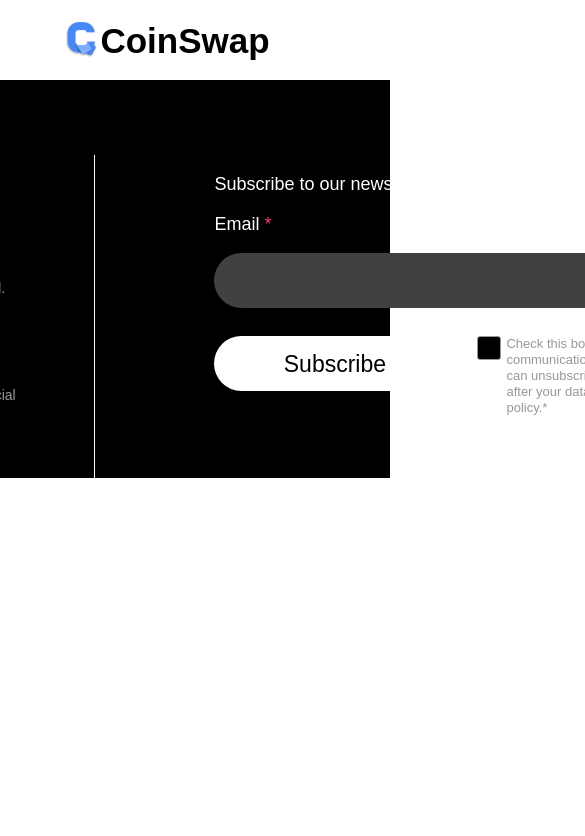
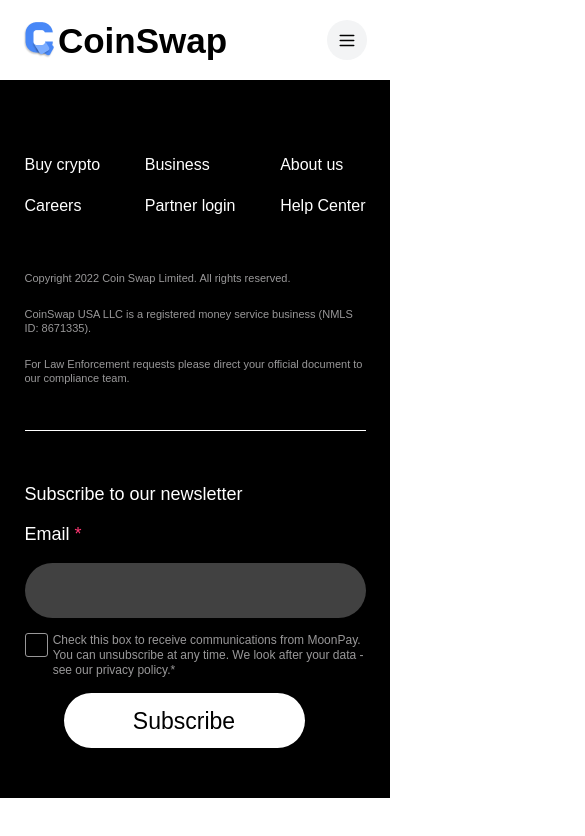
Before and after one commit to mrSnail04/P2P_Wallet, a React (Create React App) app: page / in a window 390 px wide. Shown: the top 836 px of the page, 585 px wide, since content can reach past the window. Built offline with nearby package versions, Linux system fonts and the light colour scheme.

Commit message:
mobile version

```diff
--- a/src/App.js
+++ b/src/App.js
@@ -1,5 +1,5 @@
-import React from 'react'
-import { Routes, Route } from 'react-router-dom'
+import React, { useEffect } from 'react'
+import { Routes, Route, useLocation } from 'react-router-dom'
 import './App.module.scss'
 import { About } from './pages/About/About'
 import { Layout } from './components/Layout/Layout'
@@ -9,6 +9,11 @@ import { Help } from './pages/Help/Help'
 import { BuyCrypto } from './pages/BuyCrypto/BuyCrypto'
 
 function App () {
+  const { pathname } = useLocation()
+  useEffect(() => {
+    window.scrollTo(0, 0)
+  }, [pathname])
+
   return (
     <Routes>
       <Route path="/" element={<Layout/>}>
--- a/src/components/CheckBox/CheckBox.module.scss
+++ b/src/components/CheckBox/CheckBox.module.scss
@@ -27,3 +27,16 @@
   color: #FFFFFF;
   background: url(../../assets/icons/checkbox.svg);
 }
+@media (max-width: 900px) {
+  .checkboxWrap{
+    margin-bottom: 15px;
+    width: 341px;
+    p{
+      width: 100%;
+      height: auto;
+      font-weight: 400;
+      font-size: 12px;
+      line-height: 15px;
+    }
+  }
+}
--- a/src/components/Footer/Footer.js
+++ b/src/components/Footer/Footer.js
@@ -3,6 +3,8 @@ import cn from 'classnames'
 import { Link, useNavigate, useParams } from 'react-router-dom'
 import { CheckBox } from '../CheckBox/CheckBox'
 import styles from './Footer.module.scss'
+import { useSelector } from 'react-redux'
+import { openHamburgerSelector } from '../../store/countSlice'
 
 export const Footer = () => {
   const listCurrency = [
@@ -15,7 +17,7 @@ export const Footer = () => {
   ]
   const navigate = useNavigate()
   const { cryptoOption, currencyBuy, currencySell } = useParams()
-
+  const openHamburger = useSelector(openHamburgerSelector)
   if (cryptoOption === 'buy') {
     if (currencyBuy) {
       // eslint-disable-next-line no-lone-blocks,array-callback-return
@@ -81,7 +83,7 @@ export const Footer = () => {
     }
   }
   return (
-    <div className={styles.root}>
+    <div className={cn(styles.root, { [styles.hide]: openHamburger })}>
       <div className={styles.footerWrap}>
         <div className={styles.footerBlocks}>
           {window.location.href.indexOf('crypto') !== -1
--- a/src/components/Footer/Footer.module.scss
+++ b/src/components/Footer/Footer.module.scss
@@ -161,3 +161,46 @@
     color: #000000;
   }
 }
+@media screen and (max-width: 700px) {
+  .root{
+    &.hide{
+      display: none;
+    }
+  }
+  .mainFooter{
+    width: 341px;
+    flex-direction: column;
+  }
+  .footerBlockOne{
+    padding: 0 0 34px 0;
+    border: 0;
+    border-bottom: 1px solid #FFFFFF;
+  }
+  .footerNav{
+    justify-content: space-between;
+  }
+  .blockItem{
+    margin-right: 0;
+  }
+  .footerBlockTwo{
+    padding: 34px 0 0 0 ;
+    margin: 0;
+  }
+  .copyrightBlock{
+    margin: 45px 0 0 0;
+    width: 100%;
+    p{
+      font-weight: 400;
+      font-size: 11px;
+      line-height: 14px;
+    }
+  }
+  .subscribeInput{
+    width: 100%;
+  }
+  .footerButton{
+    margin: 15px 0 50px 0;
+    flex-direction: column-reverse;
+    align-items: center;
+  }
+}
--- a/src/components/Header/Header.js
+++ b/src/components/Header/Header.js
@@ -1,19 +1,23 @@
 import React, { useState } from 'react'
+import cn from 'classnames'
 import Logo from '../../assets/images/Logo_Header.png'
 import arrow from '../../assets/icons/Arrow.svg'
 import Heading from '../Heading/Heading'
 import { Link } from 'react-router-dom'
 import { Dropdown } from '../Dropemenu/DropMenu'
 import styles from './Header.module.scss'
-import { useDispatch } from 'react-redux'
-import { changePage } from '../../store/countSlice'
+import { useDispatch, useSelector } from 'react-redux'
+import { changeOpenHamburger, changePage, openHamburgerSelector } from '../../store/countSlice'
 
 export const Header = () => {
   const dispatch = useDispatch()
-
+  const openHamburger = useSelector(openHamburgerSelector)
   const [dropdown, setDropdown] = useState(false)
   const handleBuyCryptoClick = () => {
     dispatch(changePage('1'))
+  }
+  const handleHamburgerClick = () => {
+    dispatch(changeOpenHamburger(!openHamburger))
   }
   return (
     <nav className={styles.root}>
@@ -22,6 +26,12 @@ export const Header = () => {
           <img src={Logo} alt={'Logo'}/>
           <Heading level={3}>CoinSwap</Heading>
         </Link>
+        <div className={styles.hamburgerWrap}>
+          <button
+            onClick={handleHamburgerClick}
+            className={cn(styles.hamburgerButton, { [styles.close]: openHamburger })}
+          />
+        </div>
         <div className={styles.menuWrap}>
           <div className={styles.groupeOneWrap}>
             <Link to='/crypto/buy/btc/usd' onClick={handleBuyCryptoClick} className={styles.menuItem}>
--- a/src/components/Header/Header.module.scss
+++ b/src/components/Header/Header.module.scss
@@ -6,6 +6,7 @@
 }
 .navWrap{
     display: flex;
+    align-items: center;
 }
 .logo {
     text-decoration: none;
@@ -40,7 +41,7 @@
 .menuItem {
     text-decoration: none;
     border: 0;
-    background-color: transparent;
+    background-color: rgba(255, 255, 255, 0);
     cursor: pointer;
     font-family: 'Proxima Nova', sans-serif;
     font-style: normal;
@@ -49,9 +50,33 @@
     line-height: 19px;
     color: #000000;
 }
+.hamburgerWrap{
+    display: none;
+    width: 40px;
+    height: 40px;
+    background-color: #F3F4F5;
+    border-radius: 50px;
+    justify-content: center;
+    align-items: center;
+}
+.hamburgerButton{
+    background: url(../../assets/icons/hamburger_open.svg) no-repeat center;
+    width: 25px;
+    height: 25px;
+    border: 0;
+    &.close{
+        background: url(../../assets/icons/hamburger_close.svg) no-repeat center;
+    }
+}
 
-@media screen and (max-width: 800px) {
+@media screen and (max-width: 700px) {
     .menuWrap{
         display: none;
     }
+    .hamburgerWrap{
+        display: flex;
+    }
+    .logo{
+        margin-right: 100px;
+    }
 }
--- a/src/components/Heading/Heading.module.scss
+++ b/src/components/Heading/Heading.module.scss
@@ -31,3 +31,10 @@
 .colorWhite{
     color: #FFFFFF;
 }
+@media screen and (max-width: 700px){
+    .level1{
+        font-weight: 700;
+        font-size: 50px;
+        line-height: 61px;
+    }
+}
--- a/src/components/Layout/Layout.js
+++ b/src/components/Layout/Layout.js
@@ -2,15 +2,21 @@ import React from 'react'
 import { Outlet } from 'react-router-dom'
 import { Header } from '../Header/Header'
 import { Footer } from '../Footer/Footer'
-
 import styles from './Layout.module.scss'
+import { useSelector } from 'react-redux'
+import { openHamburgerSelector } from '../../store/countSlice'
+import { MobileHeader } from '../MobileHeader/MobileHeader'
 
 export const Layout = () => {
+  const openHamburger = useSelector(openHamburgerSelector)
   return (
     <div className={styles.root}>
       <div>
         <Header/>
-        <Outlet/>
+        {openHamburger
+          ? <MobileHeader/>
+          : <Outlet/>
+        }
       </div>
       <Footer/>
     </div>
--- /dev/null
+++ b/src/components/MobileHeader/MobileHeader.js
@@ -0,0 +1,53 @@
+import React, { useEffect, useState } from 'react'
+import cn from 'classnames'
+import { Link } from 'react-router-dom'
+import arrow from '../../assets/icons/Arrow.svg'
+import { changeOpenHamburger, changePage, openHamburgerSelector } from '../../store/countSlice'
+import { useDispatch, useSelector } from 'react-redux'
+import styles from './MobileHeader.module.scss'
+
+export const MobileHeader = () => {
+  const dispatch = useDispatch()
+  const [dropdown, setDropdown] = useState(false)
+  const openHamburger = useSelector(openHamburgerSelector)
+  const handleBuyCryptoClick = () => {
+    dispatch(changePage('1'))
+    dispatch(changeOpenHamburger(!openHamburger))
+  }
+  useEffect(() => {
+    setDropdown(false)
+  }, [window.location.pathname])
+  const handleLinkClick = () => {
+    dispatch(changeOpenHamburger(!openHamburger))
+  }
+  return (
+    <div className={styles.root}>
+      <div className={styles.menuWrap}>
+        <Link to='/crypto/buy/btc/usd' onClick={handleBuyCryptoClick} className={styles.menuItem}>
+          <span> Buy crypto </span>
+        </Link >
+        <button
+          onClick={() => setDropdown((prev) => !prev)}
+          className={cn(styles.menuItem, { [styles.dropdown]: dropdown })}
+        >
+          <span> Business </span>
+          <img src={arrow} alt={'arrow'}/>
+        </button>
+        <Link onClick={handleLinkClick} to='/p2p_wallet' className={cn(styles.menuItem, { [styles.dropdownHide]: !dropdown })}>
+          <div>
+            <span> Partner login </span>
+          </div>
+        </Link>
+        <Link onClick={handleLinkClick} to='/about' className={styles.menuItem}>
+          <span> About us </span>
+        </Link >
+        <Link onClick={handleLinkClick} to='/careers' className={styles.menuItem}>
+          <span> Careers </span>
+        </Link>
+        <Link onClick={handleLinkClick} to='/help' className={styles.menuItem}>
+          <span> Help Center </span>
+        </Link>
+      </div>
+    </div>
+  )
+}
--- /dev/null
+++ b/src/components/MobileHeader/MobileHeader.module.scss
@@ -0,0 +1,50 @@
+.root{
+
+}
+.menuWrap {
+  display: flex;
+  flex-direction: column;
+  align-items: center;
+  justify-content: center;
+  margin-top: 50px;
+}
+.menuItem {
+  text-decoration: none;
+  display: flex;
+  align-items: center;
+  box-sizing: border-box;
+  width: 290px;
+  margin: 10px 0 0 0;
+  height: 50px;
+  border: 0;
+  padding: 0;
+  background-color: rgba(255, 255, 255, 0);
+  cursor: pointer;
+  div{
+    display: flex;
+    margin-right: 10px;
+    width: 120px;
+    height: 30px;
+    background: #F0F0F0;
+    border-radius: 30px;
+    justify-content: center;
+    align-items: center;
+  }
+  span{
+    font-family: 'Proxima Nova', sans-serif;
+    font-style: normal;
+    font-weight: 400;
+    font-size: 16px;
+    line-height: 19px;
+    color: #000000;
+  }
+  img{
+    margin-left: 200px;
+  }
+  &.dropdown{
+    border-bottom: 1px solid #BBBBBB;;
+  }
+  &.dropdownHide{
+    display: none;
+  }
+}
--- a/src/store/countSlice.js
+++ b/src/store/countSlice.js
@@ -2,6 +2,7 @@ import { createSlice } from '@reduxjs/toolkit'
 import { cutZero } from '../utils/CutZero'
 
 const initialState = {
+  openHamburger: false,
   countBuy: '',
   countSell: '',
   typeBuy: 'btc',
@@ -18,6 +19,9 @@ export const countSlice = createSlice({
   name: 'count',
   initialState,
   reducers: {
+    changeOpenHamburger: (state, action) => {
+      state.openHamburger = action.payload
+    },
     updateWalletAddress: (state, action) => {
       state.walletAddress = action.payload
     },
@@ -73,6 +77,7 @@ export const countSlice = createSlice({
   }
 })
 
+export const openHamburgerSelector = (state) => state.count.openHamburger
 export const typeBuySelector = (state) => state.count.typeBuy
 export const typeSellSelector = (state) => state.count.typeSell
 export const countSellSelector = (state) => state.count.countSell
@@ -95,7 +100,8 @@ export const {
   updateCardNumber,
   updateCardHoldersName,
   updateExpirationDate,
-  updateCVV
+  updateCVV,
+  changeOpenHamburger
 } = countSlice.actions
 
 export default countSlice.reducer
```
Also changed, not shown: src/pages/Main/Main.module.scss (+54 -2 lines), src/assets/icons/hamburger_close.svg (added), src/assets/icons/hamburger_open.svg (added).
